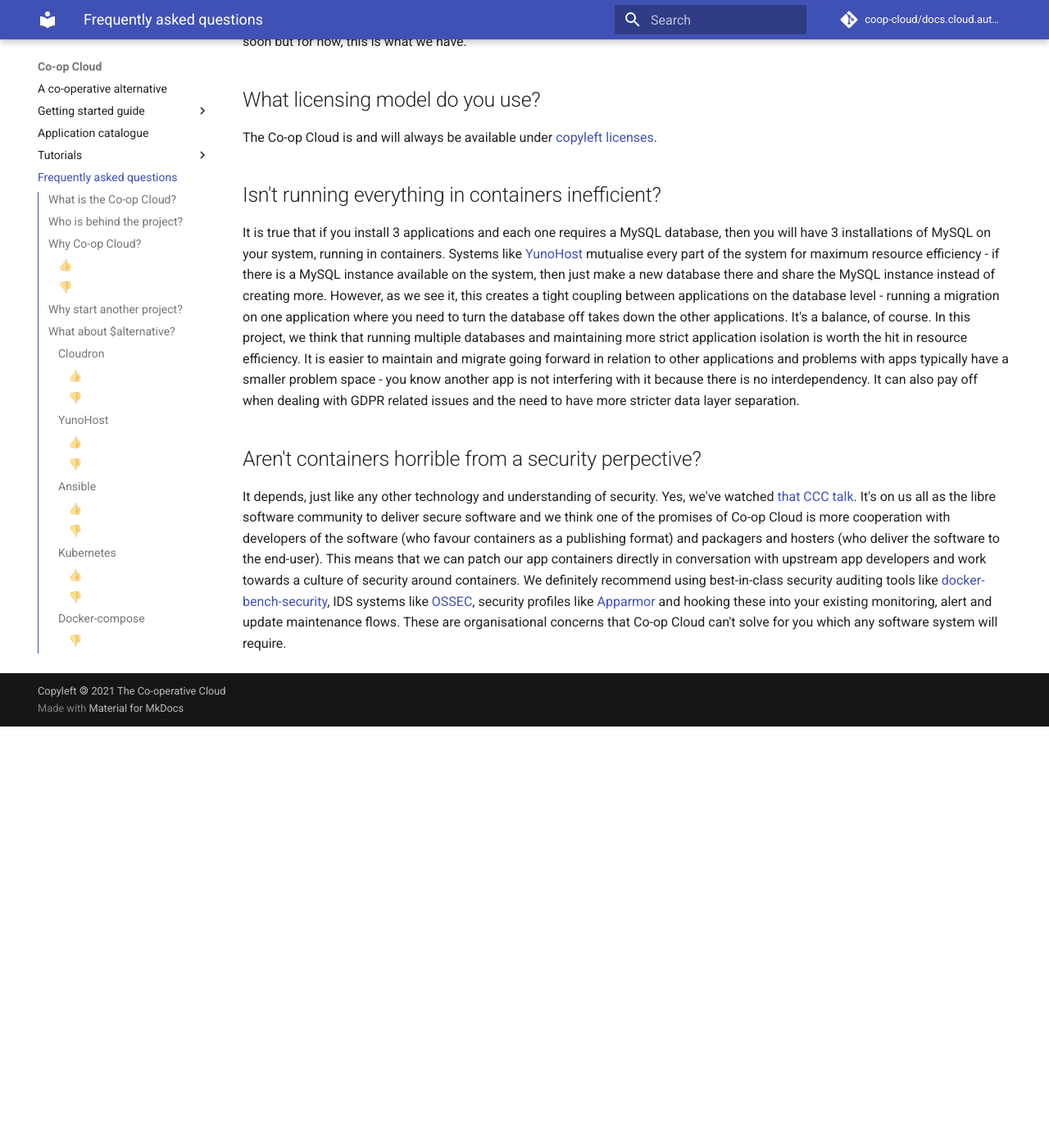
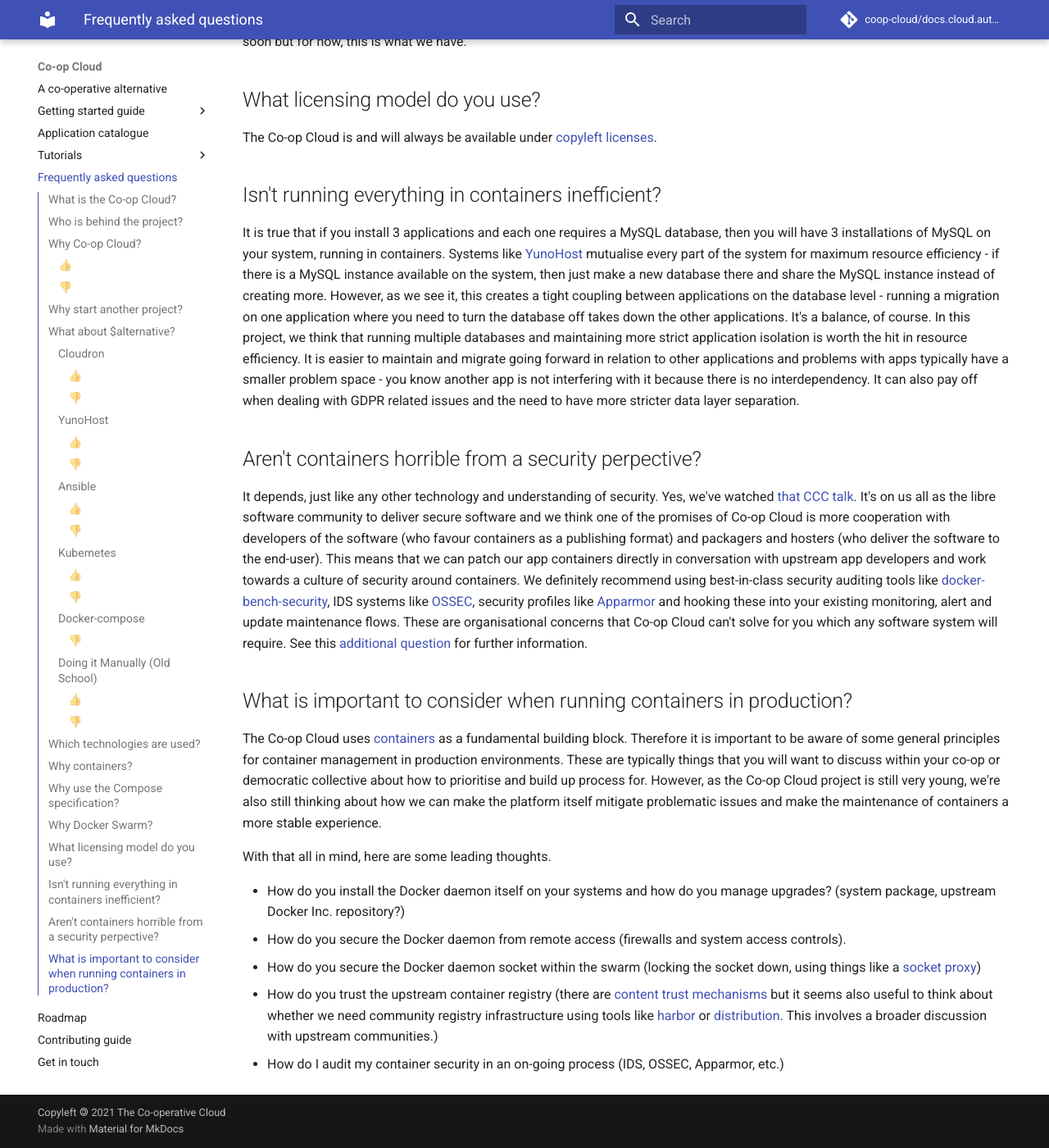
Before and after one commit to mayel/docs.coopcloud.tech, an MkDocs documentation site: the page built from docs/faq.md, in a window 1280 px wide and 1400 px high, scrolled down 4460 px. Shown: the whole window at 82% size. Built offline with MkDocs 1.6.1 and Material for MkDocs 9.7.7, drawn with Linux system fonts in a browser that asks for light colours; before the commit the page ends 5346 px from its top, so only the background shows below that.

Commit message:
More FAQ on docker practices

```diff
--- a/docs/faq.md
+++ b/docs/faq.md
@@ -153,4 +153,16 @@
 
 ## Aren't containers horrible from a security perpective?
 
-It depends, just like any other technology and understanding of security. Yes, we've watched [that CCC talk](https://media.ccc.de/v/rc3-49321-devops_disasters_3_1). It's on us all as the libre software community to deliver secure software and we think one of the promises of Co-op Cloud is more cooperation with developers of the software (who favour containers as a publishing format) and packagers and hosters (who deliver the software to the end-user). This means that we can patch our app containers directly in conversation with upstream app developers and work towards a culture of security around containers. We definitely recommend using best-in-class security auditing tools like [docker-bench-security](https://github.com/docker/docker-bench-security), IDS systems like [OSSEC](https://www.ossec.net/), security profiles like [Apparmor](https://docs.docker.com/engine/security/apparmor/) and hooking these into your existing monitoring, alert and update maintenance flows. These are organisational concerns that Co-op Cloud can't solve for you which any software system will require.
+It depends, just like any other technology and understanding of security. Yes, we've watched [that CCC talk](https://media.ccc.de/v/rc3-49321-devops_disasters_3_1). It's on us all as the libre software community to deliver secure software and we think one of the promises of Co-op Cloud is more cooperation with developers of the software (who favour containers as a publishing format) and packagers and hosters (who deliver the software to the end-user). This means that we can patch our app containers directly in conversation with upstream app developers and work towards a culture of security around containers. We definitely recommend using best-in-class security auditing tools like [docker-bench-security](https://github.com/docker/docker-bench-security), IDS systems like [OSSEC](https://www.ossec.net/), security profiles like [Apparmor](https://docs.docker.com/engine/security/apparmor/) and hooking these into your existing monitoring, alert and update maintenance flows. These are organisational concerns that Co-op Cloud can't solve for you which any software system will require. See this [additional question](/faq/#what-is-important-to-consider-when-running-containers-in-production) for further information.
+
+## What is important to consider when running containers in production?
+
+The Co-op Cloud uses [containers](/faq/#why-containers) as a fundamental building block. Therefore it is important to be aware of some general principles for container management in production environments. These are typically things that you will want to discuss within your co-op or democratic collective about how to prioritise and build up process for. However, as the Co-op Cloud project is still very young, we're also still thinking about how we can make the platform itself mitigate problematic issues and make the maintenance of containers a more stable experience.
+
+With that all in mind, here are some leading thoughts.
+
+- How do you install the Docker daemon itself on your systems and how do you manage upgrades? (system package, upstream Docker Inc. repository?)
+- How do you secure the Docker daemon from remote access (firewalls and system access controls).
+- How do you secure the Docker daemon socket within the swarm (locking the socket down, using things like a [socket proxy](https://github.com/Tecnativa/docker-socket-proxy))
+- How do you trust the upstream container registry (there are [content trust mechanisms](https://docs.docker.com/engine/security/trust/) but it seems also useful to think about whether we need community registry infrastructure using tools like [harbor](https://goharbor.io/) or [distribution](https://github.com/distribution/distribution). This involves a broader discussion with upstream communities.)
+- How do I audit my container security in an on-going process (IDS, OSSEC, Apparmor, etc.)
```
